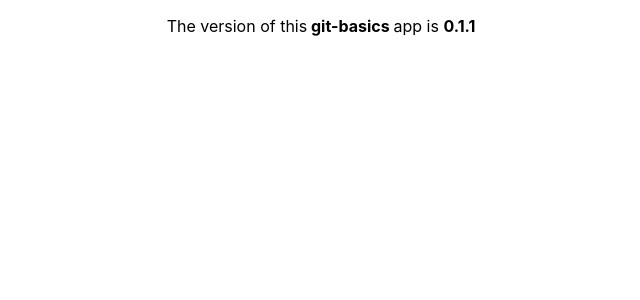
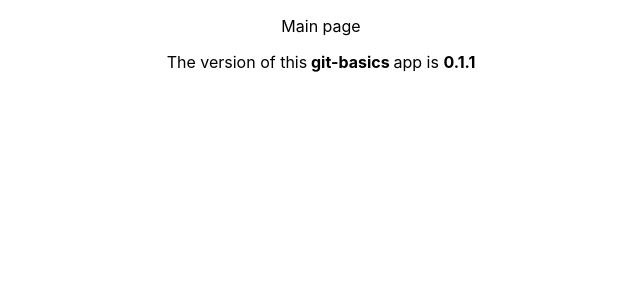
Before and after one commit to Sakthivel-Vadivel/basic-react, a React (Create React App) app in the folder git-basics/: page / in a window 1280 px wide. Shown: the top 300 px of the page, without its empty margins (319-959 px from the left). Built offline with nearby package versions, Linux system fonts and the light colour scheme.

Commit message:
feat:add the main page

```diff
--- a/git-basics/src/App.js
+++ b/git-basics/src/App.js
@@ -4,6 +4,7 @@ import "./App.css";
 function App() {
   return (
     <div className="App">
+      <p>Main page</p>
       <p>
         The version of this<strong> {version.name} </strong>app is{" "}
         <strong>{version.version}</strong>
```
